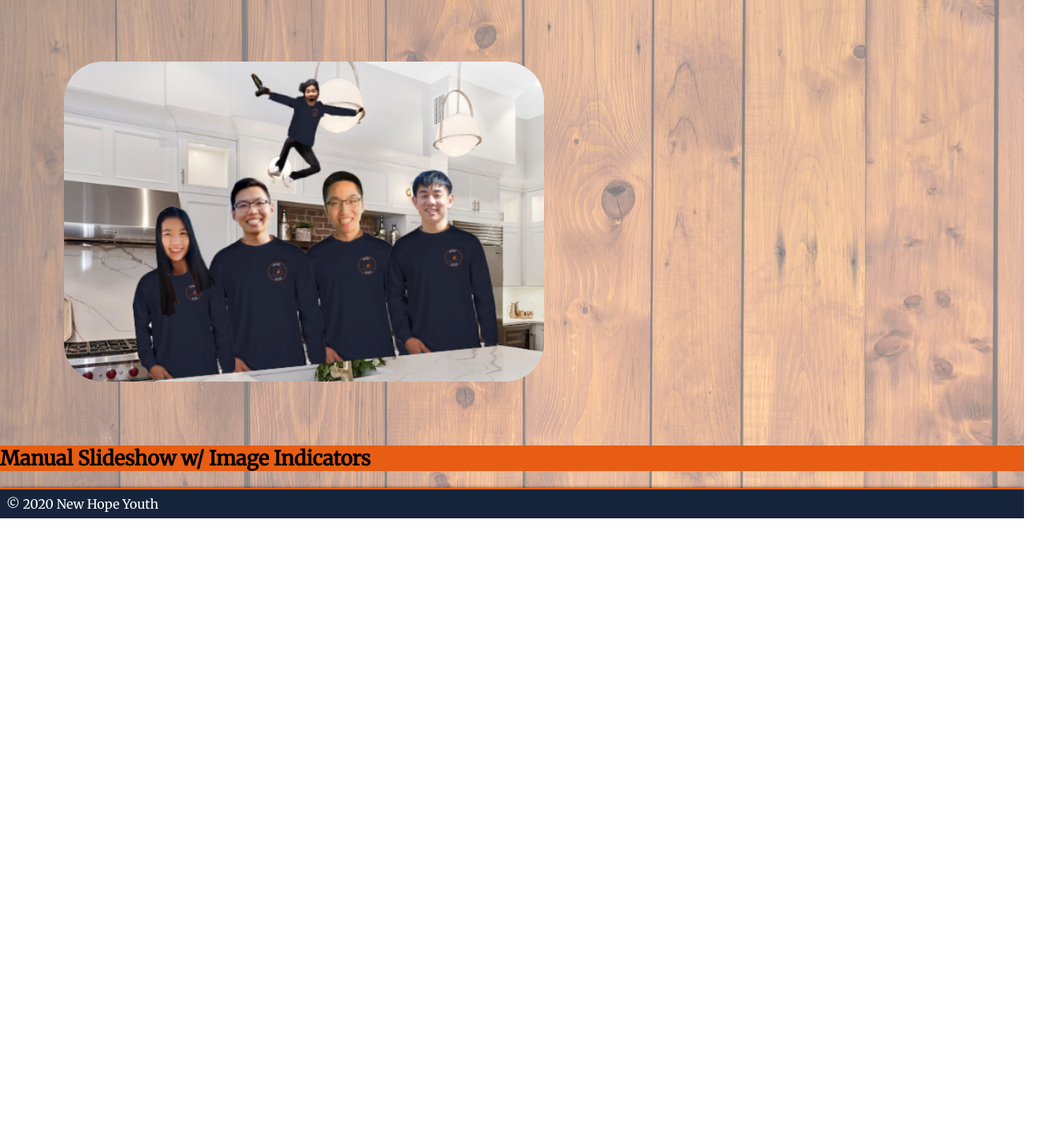
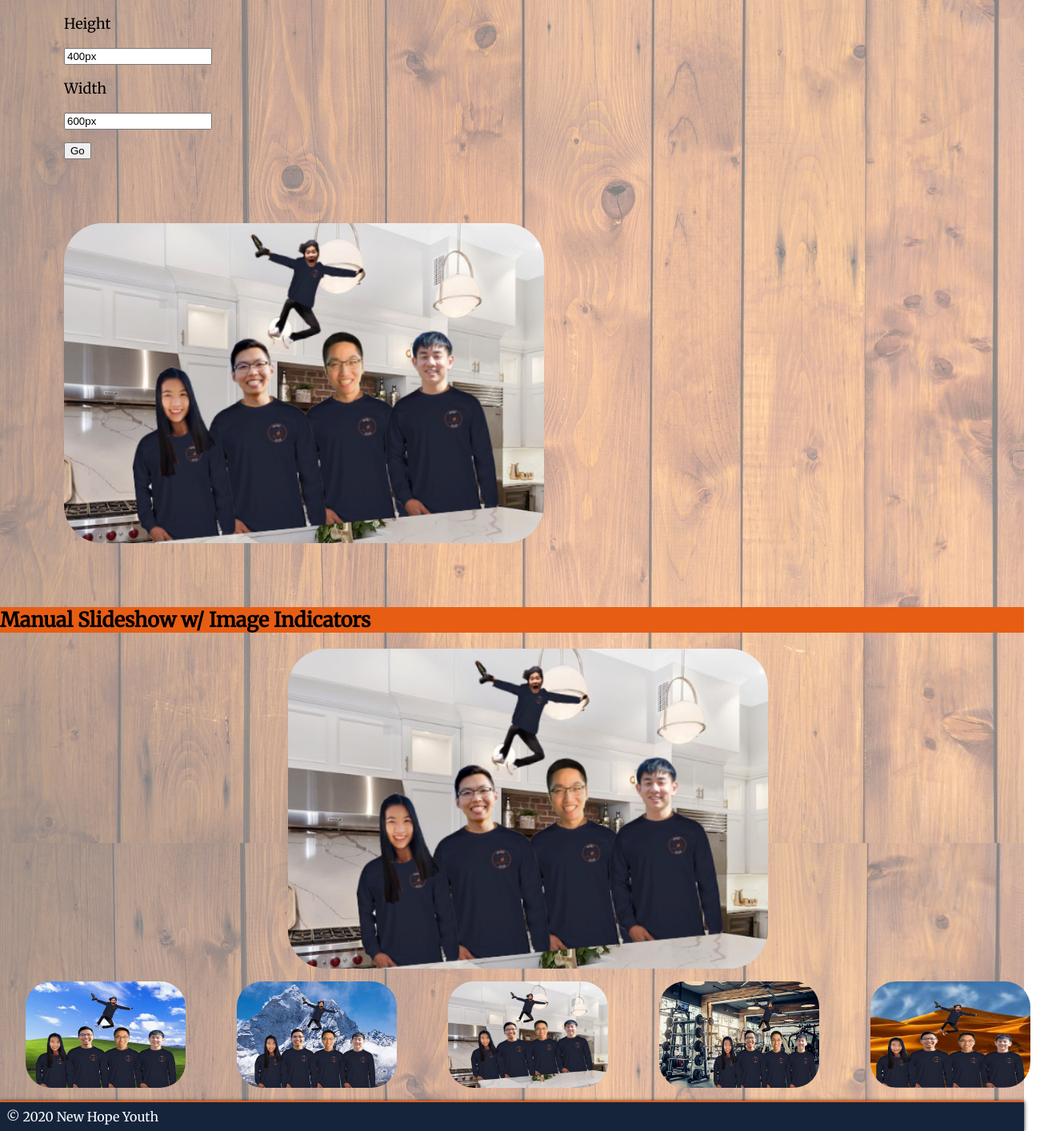
Before and after one commit to Alex-V-Huang/NewHopeBootcamp, a plain HTML site: page Week4/Week4.2/merch.html in a window 1280 px wide. Shown: the part 226-1640 px from the top of the page at 80% size, 1320 px wide, since content can reach past the window. Before the commit the page ends 874 px from the top, so only its background shows below. Drawn offline with Linux system fonts and the light colour scheme.

Commit message:
add 4.2 exercise solution

```diff
--- a/Week4/Week4.2/css/style.css
+++ b/Week4/Week4.2/css/style.css
@@ -222,6 +222,7 @@ button {
     object-fit: cover;
 
     /* Hide all images */
+    display: none;
 
     /* Add rounded corners */
     border-radius: 3rem;
@@ -233,7 +234,7 @@ button {
 
 /* Display a default selected image when webpage loads */
 .default-slide {
-
+    display: block;
 }
 
 .slideshow-indicator {
@@ -247,11 +248,13 @@ button {
     margin: 1rem 2rem;
 
     /* Display a pointer cursor when hovering over */
+    cursor: pointer;
 
     /* Add rounded corners */
+    border-radius: 2rem;
 }
 
 /* Add faded effect when hovering over image selector */
 .slideshow-selector:hover {
-
+    opacity: 0.7;
 }
--- a/Week4/Week4.2/js/index.js
+++ b/Week4/Week4.2/js/index.js
@@ -34,17 +34,30 @@ function slideshow() {
 function changeImageSize() {
 
     // Get values for user-inputed height and width
+    let width = document.getElementById('width').value;
+    let height = document.getElementById('height').value;
+
+    // console.log(width);
+    // console.log(height);
 
     // Get the images
+    let slides = document.getElementsByClassName("slides");
 
     // Change the width and height style properties for each image
+    for (let i = 0; i < slides.length; i++) {
+        slides[i].style.width = width;
+        slides[i].style.height = height;
+    }
 
     // Let the user know they were successful in changing the size. Create a <p> tag.
+    let p = document.createElement("p");
 
     // Add meaningful content that lets the user know what size the image was changed it to.
+    p.innerHTML = "You have changed the image to " + width + " by " + height + ".";
 
     // Add the <p> tag to the DOM
-
+    let results = document.getElementById("results");
+    results.appendChild(p);
 }
 
 // Create variable to keep track of current displayed image
@@ -53,16 +66,22 @@ var slideIndex2 = 0;
 // Write a function to update the current displayed image
 function currentImage(number) {
     // Update slideIndex2
+    slideIndex2 = number;
 
     // Update the actual image
-
+    showImage(slideIndex2)
 }
 
 // Write a funtion to change the displayed image
 function showImage(n) {
     // Select all images in the second slideshow
+    let slides = document.getElementsByClassName("slides2");
 
     // Hide all images from displaying on page
+    for (let i = 0; i < slides.length; i++) {
+        slides[i].style.display = "none";
+    }
 
     // Display the selected image
+    slides[n-1].style.display = "block";
 }
--- a/Week4/Week4.2/merch.html
+++ b/Week4/Week4.2/merch.html
@@ -45,7 +45,13 @@
                     3. Add an event listener in the button.
                  -->
                 <div class="container-change-image-size">
-
+                    <form>
+                        <p>Height</p>
+                        <input type="text" name="height" id="height" value="400px">
+                        <p>Width</p>
+                        <input type="text" name="width" id="width" value="600px">
+                    </form>
+                    <button onClick="changeImageSize()">Go</button>
 
                     <div id="results"></div>
                 </div>
@@ -69,6 +75,24 @@
                     to add onClick event handlers!
                  -->
 
+                <div class="slideshow-container-2">
+                    <div class="displayed-slide">
+                        <img class="slides2" src="images/merch/team_hill.PNG" alt="team wearing merch on a hill">
+                        <img class="slides2" src="images/merch/team_mountain.PNG" alt="team wearing merch on a mountain">
+                        <img class="slides2 default-slide" src="images/merch/team_kitchen.PNG" alt="team wearing merch in a kitchen">
+                        <img class="slides2" src="images/merch/team_gym.PNG" alt="team wearing merch on a mountain">
+                        <img class="slides2" src="images/merch/team_desert.PNG" alt="team wearing merch in a desert">
+                    </div>
+
+                    <div class="slideshow-indicator">
+                        <img class="slideshow-selector" src="images/merch/team_hill.PNG" alt="team wearing merch on a hill" onClick="currentImage(1)">
+                        <img class="slideshow-selector" src="images/merch/team_mountain.PNG" alt="team wearing merch on a mountain" onClick="currentImage(2)">
+                        <img class="slideshow-selector" src="images/merch/team_kitchen.PNG" alt="team wearing merch in a kitchen" onClick="currentImage(3)">
+                        <img class="slideshow-selector" src="images/merch/team_gym.PNG" alt="team wearing merch on a mountain" onClick="currentImage(4)">
+                        <img class="slideshow-selector" src="images/merch/team_desert.PNG" alt="team wearing merch in a desert" onClick="currentImage(5)">
+                    </div>
+                </div>
+
 
 
             </div>
```
